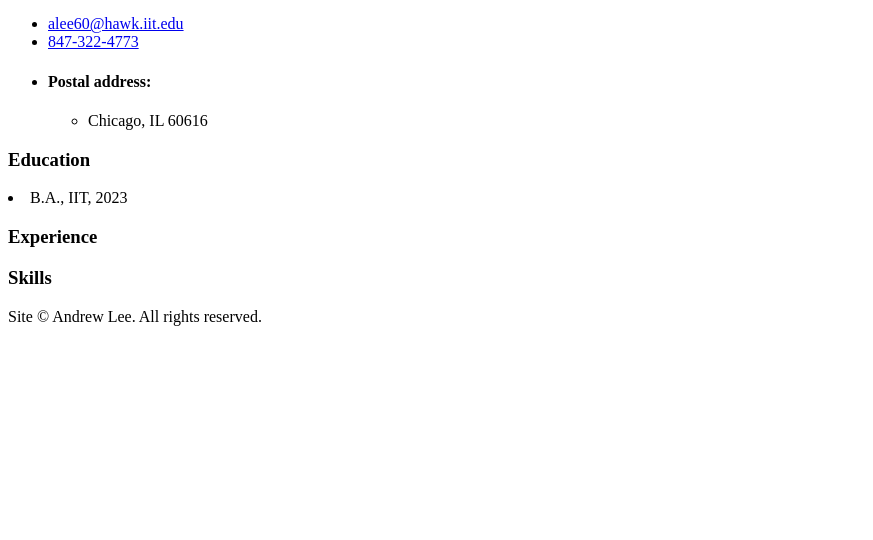
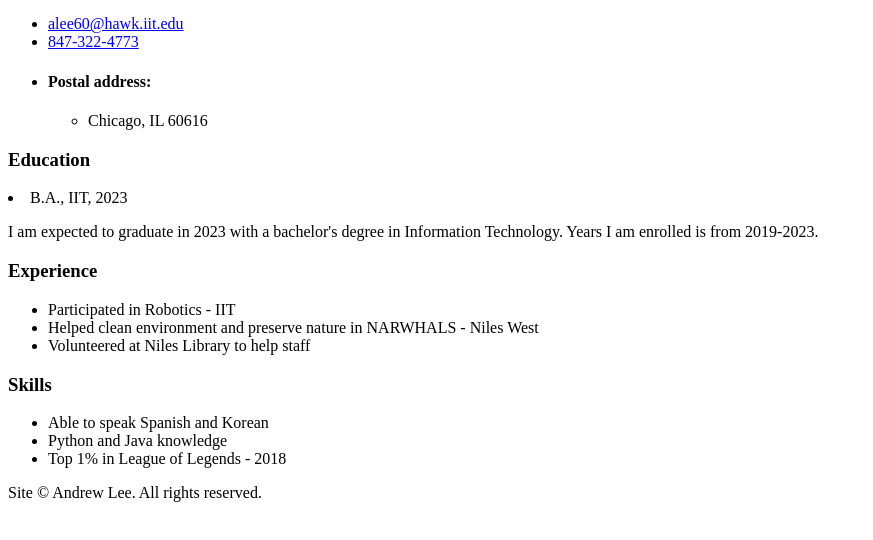
Before and after one commit to andlee5/Project-One, a plain HTML site: page resume/index.html in a window 1280 px wide. Shown: the part 226-766 px from the top of the page, without its empty margins (0-873 px from the left). Drawn offline with Linux system fonts and the light colour scheme.

Commit message:
Add lists/paragraph in education, skills, experience headers

```diff
--- a/resume/index.html
+++ b/resume/index.html
@@ -36,12 +36,26 @@
         <section id="education">
             <h3>Education</h3>
             <li>B.A., IIT, 2023</li>
+            <p>
+              I am expected to graduate in 2023 with a bachelor's degree in
+              Information Technology. Years I am enrolled is from 2019-2023.
+            </p>
         </section>
         <section id="experience">
             <h3>Experience</h3>
+            <ul>
+              <li>Participated in Robotics - IIT</li>
+              <li>Helped clean environment and preserve nature in NARWHALS - Niles West</li>
+              <li>Volunteered at Niles Library to help staff</li>
+            </ul>
         </section>
         <section id="skills">
             <h3>Skills</h3>
+            <ul>
+              <li>Able to speak Spanish and Korean</li>
+              <li>Python and Java knowledge</li>
+              <li>Top 1% in League of Legends - 2018</li>
+            </ul>
         </section>
         </article>
     </main>
```
